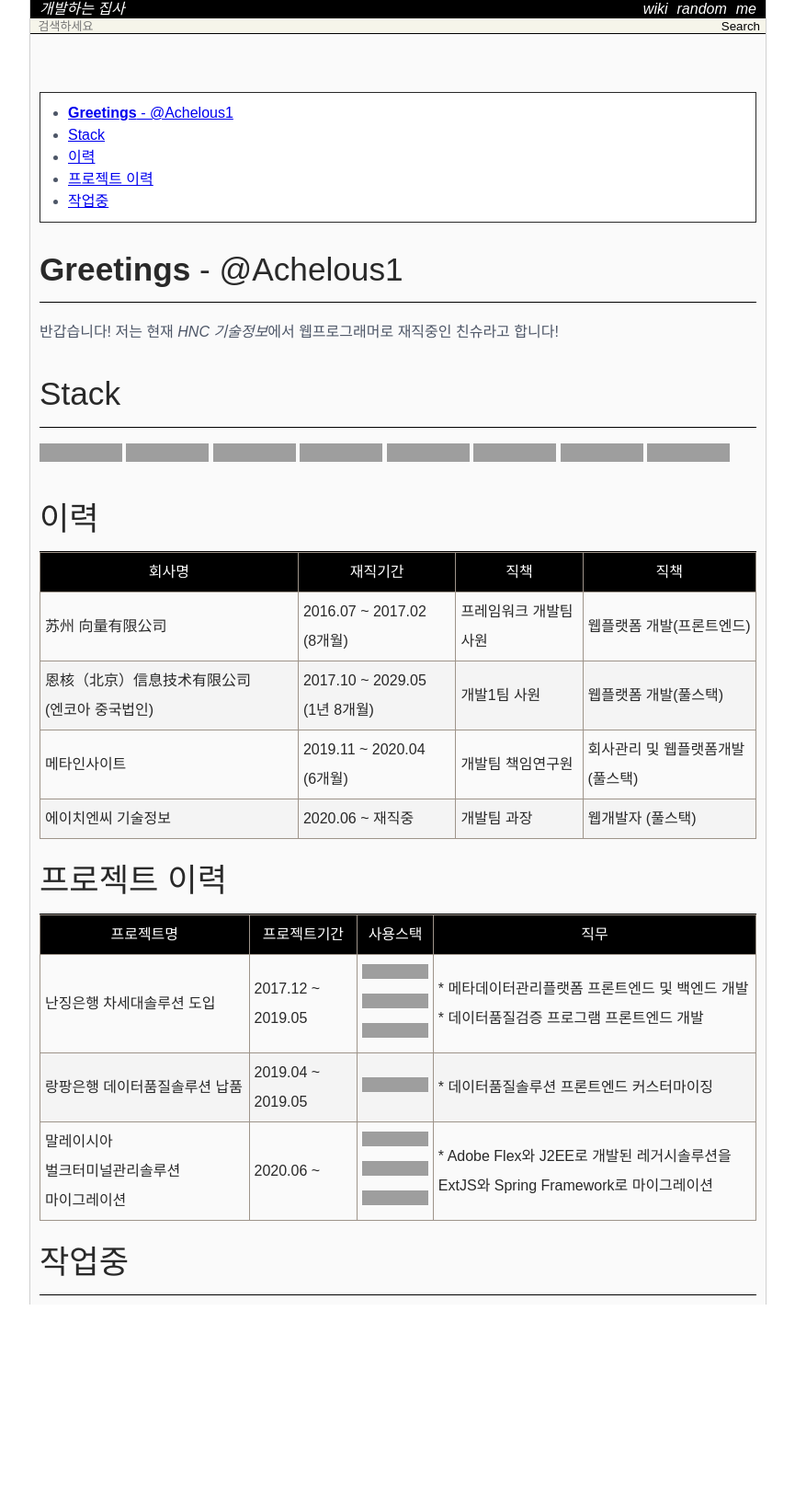
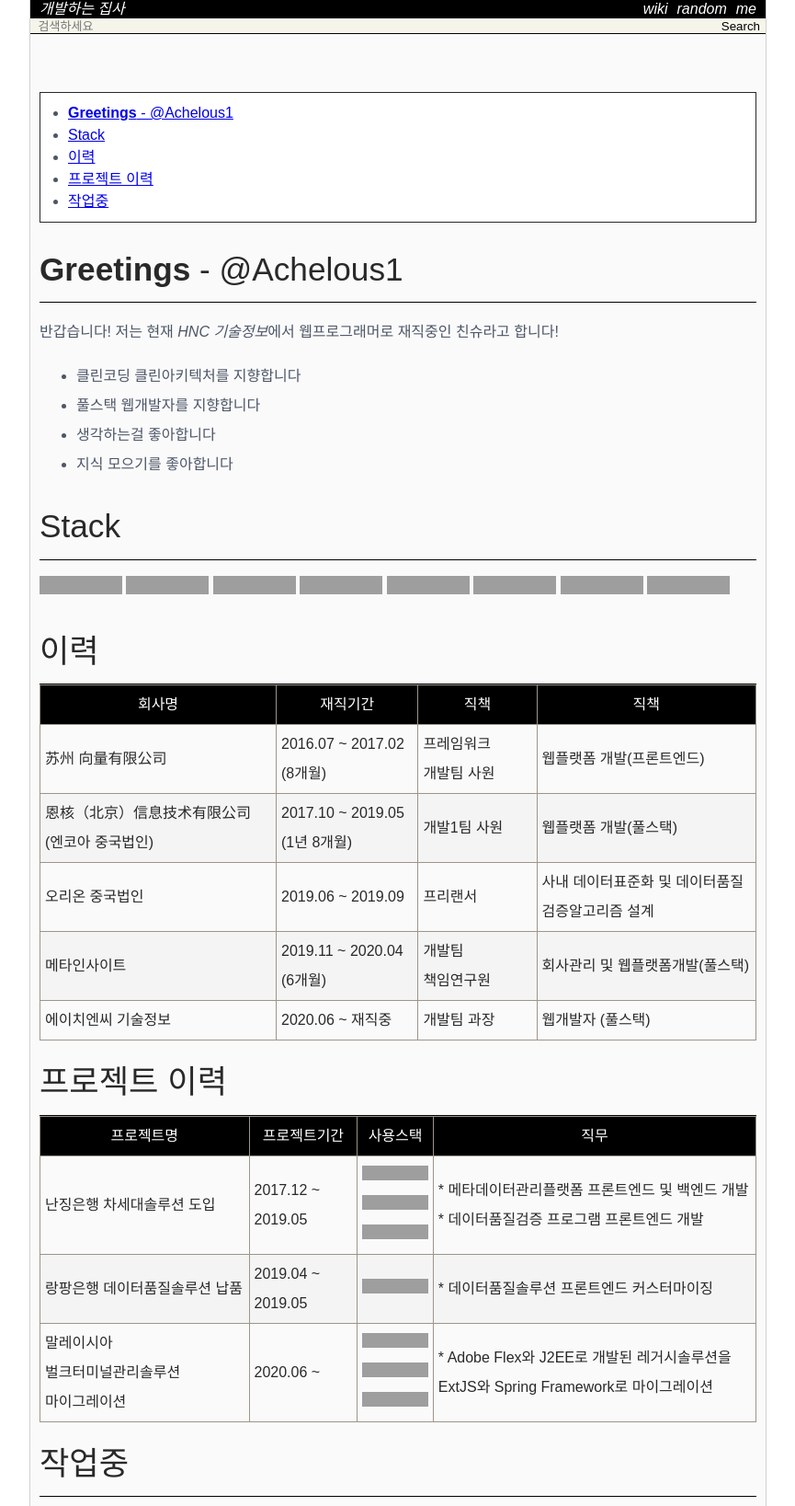
Before and after one commit to Achelous1/achelous1.github.io, a Jekyll site: the page built from about.md, in a window 1280 px wide, cut to the strip 0-1637 px from the top of the page. Shown: the whole strip at 92% size, without its empty margins (207-1072 px from the left). Built offline with Jekyll 4.4.1, drawn with Linux system fonts in a browser that asks for light colours; nearby versions of some CDN libraries; some web fonts are replaced; before the commit the page ends 1418 px from its top, so only the background shows below that; grey boxes are pictures that could not be loaded.

Commit message:
MODIFY About page

```diff
--- a/about.md
+++ b/about.md
@@ -11,6 +11,12 @@ latex: true
 [//]: <> (<img align="left" src="https://user-images.githubusercontent.com/24582045/108148108-7c614980-7113-11eb-880a-949a26d908ac.jpg" style="width:15vw; height:15vw;"/>)
 # **Greetings** - @Achelous1
 반갑습니다! 저는 현재 *HNC 기술정보*에서 웹프로그래머로 재직중인 친슈라고 합니다!
+
+* 클린코딩 클린아키텍처를 지향합니다
+* 풀스택 웹개발자를 지향합니다
+* 생각하는걸 좋아합니다
+* 지식 모으기를 좋아합니다
+
 # Stack
 ![Javascript badge](https://img.shields.io/badge/JavaScript-F7DF1E?style=for-the-badge&logo=javascript&logoColor=black)
 ![HTML badge](https://img.shields.io/badge/HTML-239120?style=for-the-badge&logo=html5&logoColor=white)
@@ -23,12 +29,13 @@ latex: true
 
 # 이력
 
-| 회사명                                         | 재직기간                      | 직책                   | 직책                             |
-|------------------------------------------------|-------------------------------|------------------------|----------------------------------|
-| 苏州 向量有限公司                              | 2016.07 ~ 2017.02 (8개월)     | 프레임워크 개발팀 사원 | 웹플랫폼 개발(프론트엔드)        |
-| 恩核（北京）信息技术有限公司 (엔코아 중국법인) | 2017.10 ~ 2029.05 (1년 8개월) | 개발1팀 사원           | 웹플랫폼 개발(풀스택)            |
-| 메타인사이트                                   | 2019.11 ~ 2020.04 (6개월)     | 개발팀 책임연구원      | 회사관리 및 웹플랫폼개발(풀스택) |
-| 에이치엔씨 기술정보                            | 2020.06 ~ 재직중              | 개발팀 과장            | 웹개발자 (풀스택)                |
+| 회사명                                         | 재직기간                      | 직책                   | 직책                                              |
+|------------------------------------------------|-------------------------------|------------------------|---------------------------------------------------|
+| 苏州 向量有限公司                              | 2016.07 ~ 2017.02 (8개월)     | 프레임워크 개발팀 사원 | 웹플랫폼 개발(프론트엔드)                         |
+| 恩核（北京）信息技术有限公司 (엔코아 중국법인) | 2017.10 ~ 2019.05 (1년 8개월) | 개발1팀 사원           | 웹플랫폼 개발(풀스택)                             |
+| 오리온 중국법인                                | 2019.06 ~ 2019.09             | 프리랜서               | 사내 데이터표준화 및 데이터품질 검증알고리즘 설계 |
+| 메타인사이트                                   | 2019.11 ~ 2020.04 (6개월)     | 개발팀 책임연구원      | 회사관리 및 웹플랫폼개발(풀스택)                  |
+| 에이치엔씨 기술정보                            | 2020.06 ~ 재직중              | 개발팀 과장            | 웹개발자 (풀스택)                                 |
 
 # 프로젝트 이력
 
```
